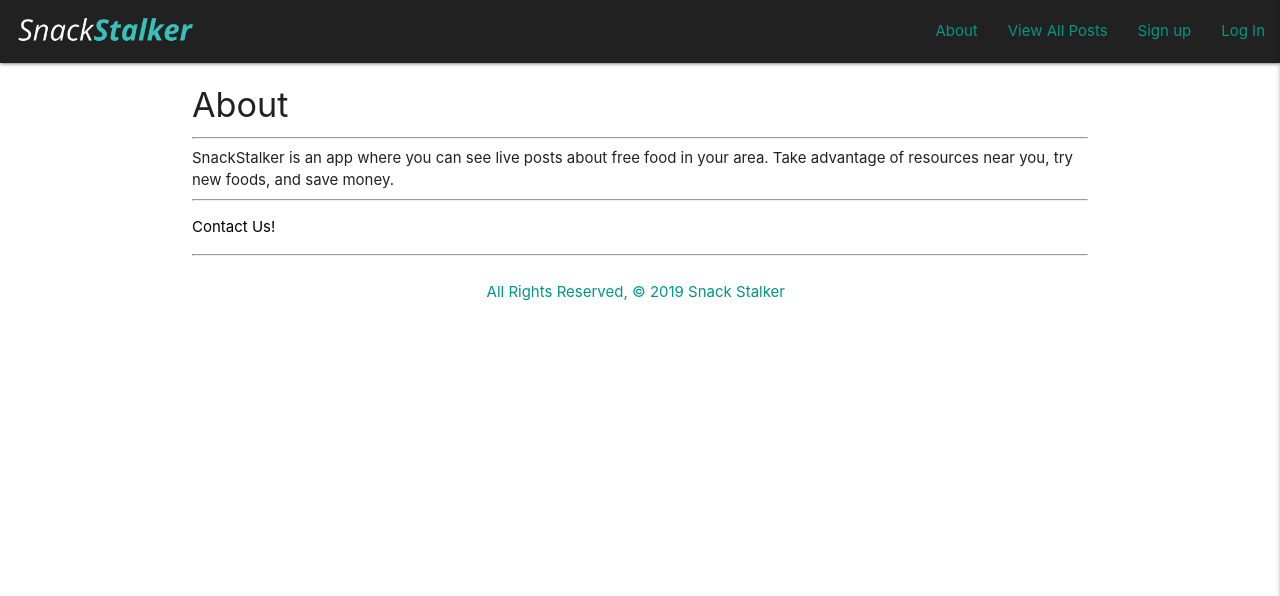
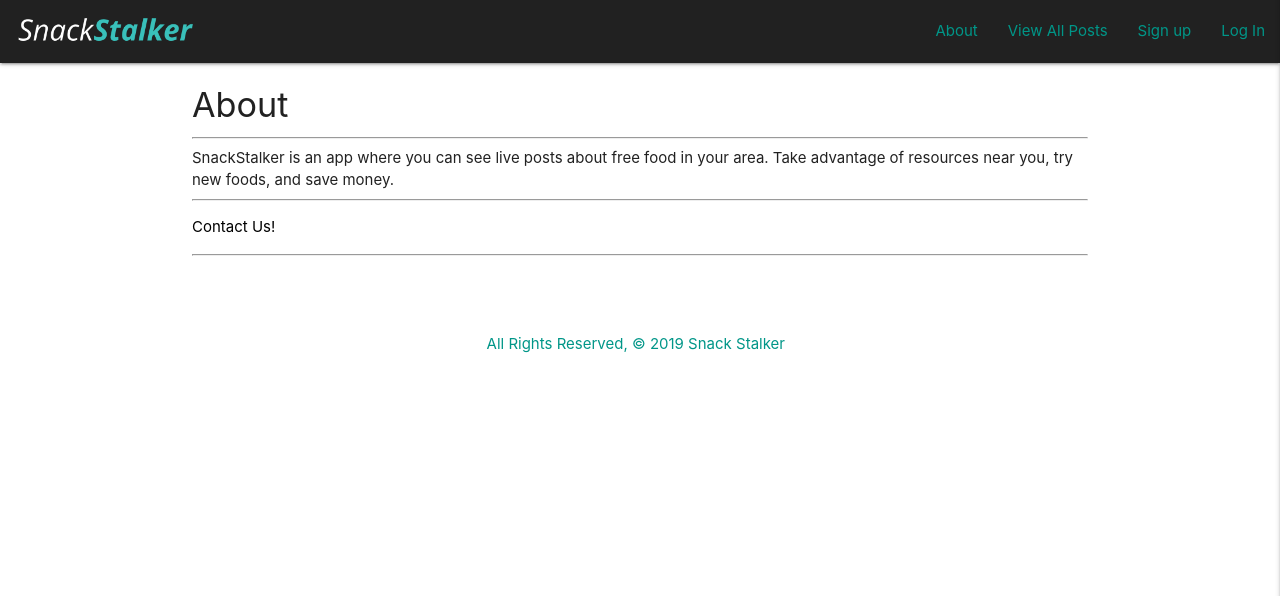
Before and after one commit to Codeebk/snackstalker1, a Django app: page /about/ in a window 1280 px wide. Shown: the part 16-612 px from the top of the page. Run offline with Django 3.2, Linux system fonts and the light colour scheme; some web fonts are replaced.

Commit message:
footer styling

```diff
--- a/main_app/static/css/style.css
+++ b/main_app/static/css/style.css
@@ -58,19 +58,24 @@ img {
     margin-top: 10px;
 }
 
-#body {
-    padding-bottom:50px;
+body {
+    height: 100%;
 }
 
 #bodycontainer {
-    min-height:100%;
-    position:relative;
+    min-height: 100%;
+    position: relative;
 }
 
-footer {
+#body {
+    padding-bottom: 50px;
+}
+
+.footer {
     position: absolute;
     bottom: 0;
     width: 100%;
+    height: 50px;
     margin-bottom: 10px;
 }
 
```
